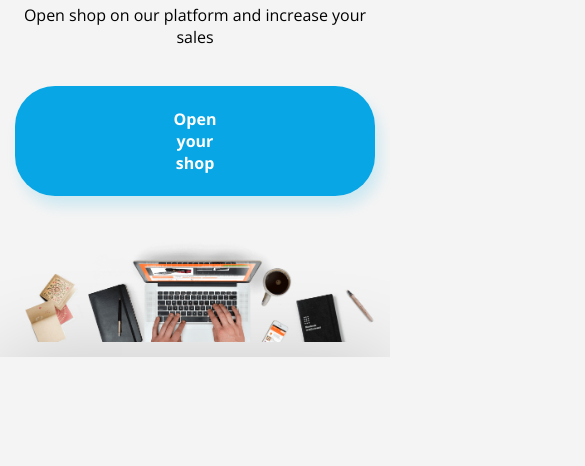
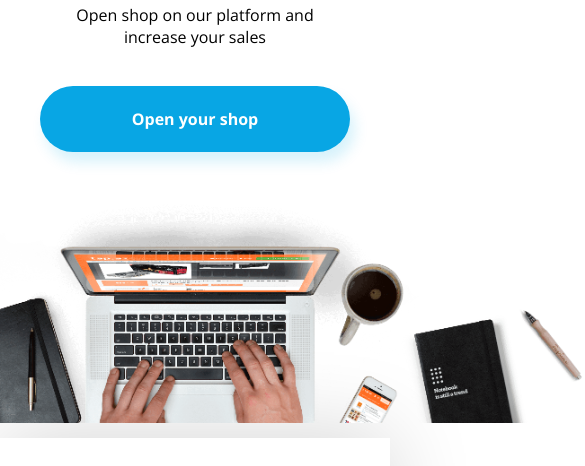
Before and after one commit to propanibutan/best-shop-workshop, a website: page index.html in a window 390 px wide. Shown: the part 218-684 px from the top of the page, 585 px wide, since content can reach past the window. Drawn offline with nearby package versions, Linux system fonts and the light colour scheme.

Commit message:
opening dostosowany i openienimg

```diff
--- a/scss/elements/_headings.scss
+++ b/scss/elements/_headings.scss
@@ -4,6 +4,11 @@
 .opening {
   display: flex;
   flex-direction: column;
+
+  @media (max-width: 831px) {
+    padding-left: 33px;
+    padding-right: 33px;
+  }
 }
 
 .opening-header {
@@ -14,12 +19,21 @@
   text-align: center;
   margin-top: 130px;
   margin-bottom: 20px;
+
+  @media (max-width: 831px) {
+    font-size: 35px;
+  }
 }
 
 .opening-content {
   color: $color-black;
   line-height: 22px;
   text-align: center;
+
+  @media (max-width: 831px) {
+    margin-left: 10px;
+    margin-right: 10px;
+  }
 }
 
 .opening-button {
@@ -34,4 +48,16 @@
   color: $color-white-1;
   font-weight: bold;
   line-height: 22px;
+
+  @media (max-width: 831px) {
+    padding: 22px 92px;
+    white-space: nowrap;
+  }
 }
+
+.opening-image {
+  @media (max-width: 831px) {
+    width: 200vw;
+    align-self: center;
+  }
+}
--- a/scss/elements/_navigation.scss
+++ b/scss/elements/_navigation.scss
@@ -1,10 +1,5 @@
 @import "../settings/_root.scss";
 @import "../settings/_mixins.scss";
-
-body {
-  margin: 0;
-  background-color: #f4f4f4;
-}
 
 a {
   color: #000;
@@ -136,7 +131,7 @@ a {
 
 /* 48em = 768px */
 
-@media (min-width: 48em) {
+@media (min-width: 831px) {
   .header li {
     float: left;
   }
```
Also changed, not shown: css/main.css, 1 other file.
